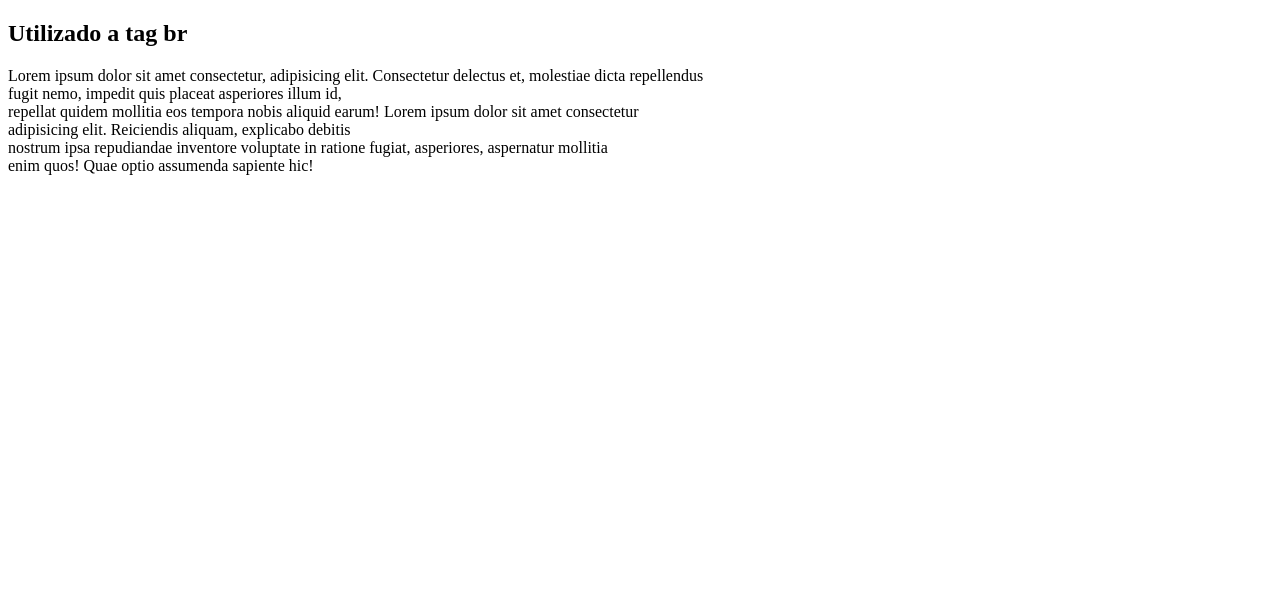
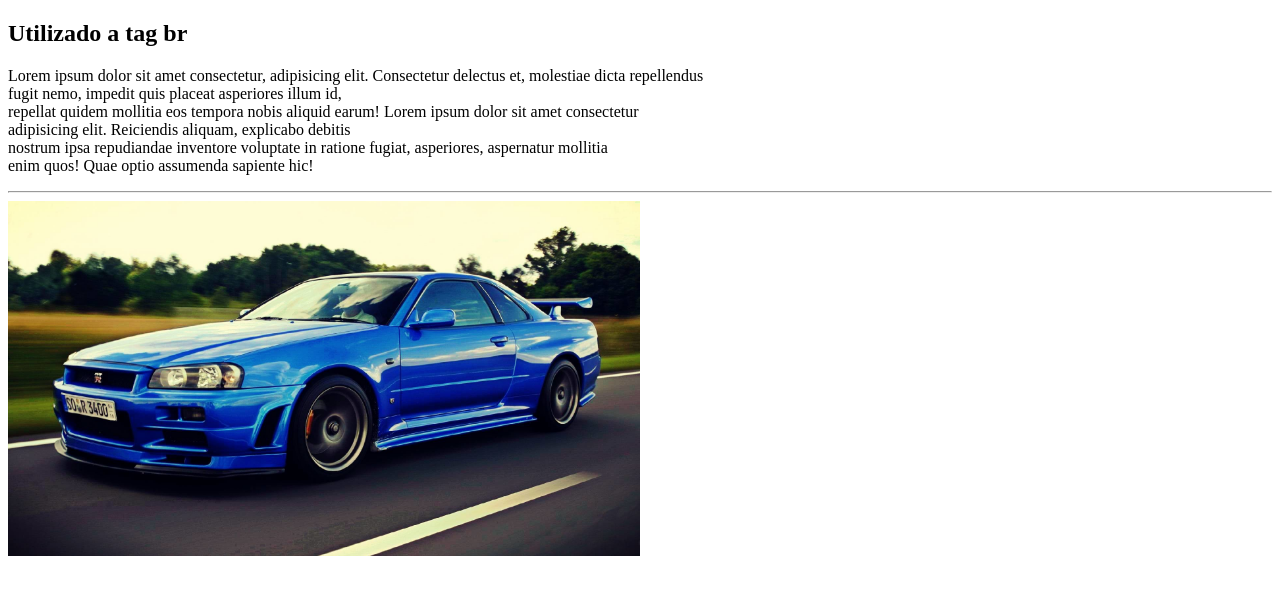
Before and after one commit to Fabriciobr5975/conteudo-html-sp05, a plain HTML site: page aula03/index.html in a window 1280 px wide. Drawn offline with Linux system fonts and the light colour scheme.

Commit message:
feat: Compreendendo os atributos da tag img

```diff
--- a/aula03/index.html
+++ b/aula03/index.html
@@ -14,5 +14,8 @@
       ratione fugiat, asperiores, aspernatur mollitia<br /> enim quos! Quae optio
       assumenda sapiente hic!
     </p>
+    <hr />
+
+    <img src="nissan-skyline-gtr-r34.jpg" alt="Nissan Skyline GTR R34" width="50%">
   </body>
 </html>
```
Also changed, not shown: aula03/nissan-skyline-gtr-r34.jpg (added).
